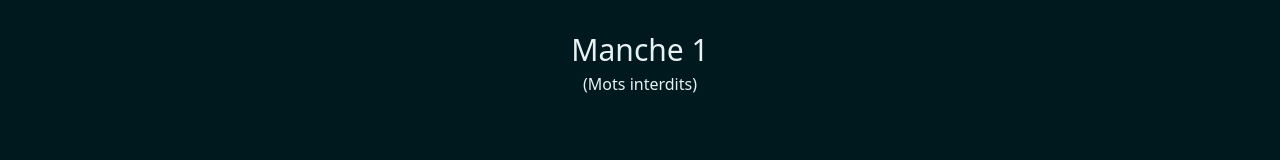
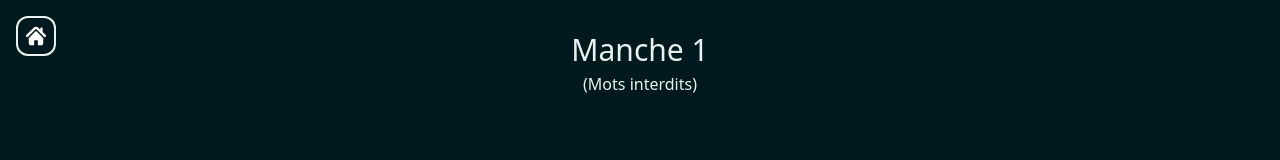
Before and after one commit to Nicolas-Delbovier/TimesDownPWA, a Vue app: page / in a window 1280 px wide. Both pictures are taken after a click on the button "JOUER". Shown: the top 160 px of the page. Built offline with nearby package versions, Linux system fonts and the light colour scheme.

Commit message:
[IMP] Add "back to home" in game view

```diff
--- a/src/components/GameHeading.vue
+++ b/src/components/GameHeading.vue
@@ -11,9 +11,21 @@ defineProps({
     },
 
 });
+
+const emit = defineEmits(['homeBtnClick']);
+
+const onHomeClick = () => {
+    if (confirm("Retourner au menu ?")) {
+        emit('homeBtnClick', null);
+    }
+}
 </script>
 
 <template>
+    <div class="">
+        <button id="backHomeBtn" class="cursor-pointer font-bold p-2 rounded-xl border-2 " @click="onHomeClick">
+           <img alt="NavBar icon" src="/assets/home.svg" width="20" height="20"/>
+        </button>
         <div id="round-title" class="flex flex-col items-center justify-center mt-8">
             <span class="font-medium text-3xl ">
                 Manche {{ round }}
@@ -22,6 +34,14 @@ defineProps({
                 ({{ roundTypeLabel }})
             </span>
         </div>
+
+    </div>
 </template>
 
-<style scoped></style>
+<style scoped>
+#backHomeBtn {
+    position: absolute;
+    left: 1rem;
+    top: 1rem;
+}
+</style>
--- a/src/views/Game.vue
+++ b/src/views/Game.vue
@@ -131,7 +131,7 @@ onBeforeUnmount(() => {
 <template>
 
   <div v-if="state === 'inter-round'" class="flex flex-col items-center justify-between h-full text-text-color">
-    <GameHeading :round="round" :round-type-label="roundTypeLabel" />
+    <GameHeading :round="round" :round-type-label="roundTypeLabel" @homeBtnClick="backToMenu" />
     <div class="bg-accent-color/20 p-4 rounded-xl font-medium">
       <span v-if="round === 1">
         L'objectif est de faire deviner le mot cible à votre équipe en utilisant autant de mots que vous le souhaitez.
@@ -154,7 +154,7 @@ onBeforeUnmount(() => {
   </div>
 
   <div v-if="state === 'next-team'" class="flex flex-col items-center justify-between h-full text-text-color">
-    <GameHeading :round="round" :round-type-label="roundTypeLabel" />
+    <GameHeading :round="round" :round-type-label="roundTypeLabel" @homeBtnClick="backToMenu" />
     <div class="bg-accent-color/20 font-medium py-6 px-18 rounded-xl">
       Tour de l'équipe {{ currentTeam + 1 }}.
     </div>
@@ -167,7 +167,7 @@ onBeforeUnmount(() => {
   </div>
 
   <div v-if="state === 'inside-round'" class="flex flex-col items-center justify-between h-full text-text-color">
-    <GameHeading :round="round" :round-type-label="roundTypeLabel" />
+    <GameHeading :round="round" :round-type-label="roundTypeLabel" @homeBtnClick="backToMenu" />
     <div id="current-word" class="bg-accent-color/60 font-medium py-12 px-18 rounded-xl">
       {{ currentWords[currentWordIndex] }}
     </div>
@@ -183,7 +183,7 @@ onBeforeUnmount(() => {
   </div>
 
   <div v-if="state === 'scores'" class="flex flex-col items-center justify-between h-full text-text-color">
-    <GameHeading :round="round" :round-type-label="roundTypeLabel" />
+    <GameHeading :round="round" :round-type-label="roundTypeLabel" @homeBtnClick="backToMenu" />
 
     <div class="rounded-lg overflow-hidden shadow-md" id="example-table">
       <div class="bg-accent-color/60 flex ">
```
Also changed, not shown: public/assets/home.svg (added). Lines whose indentation alone changed are shown as unchanged.
